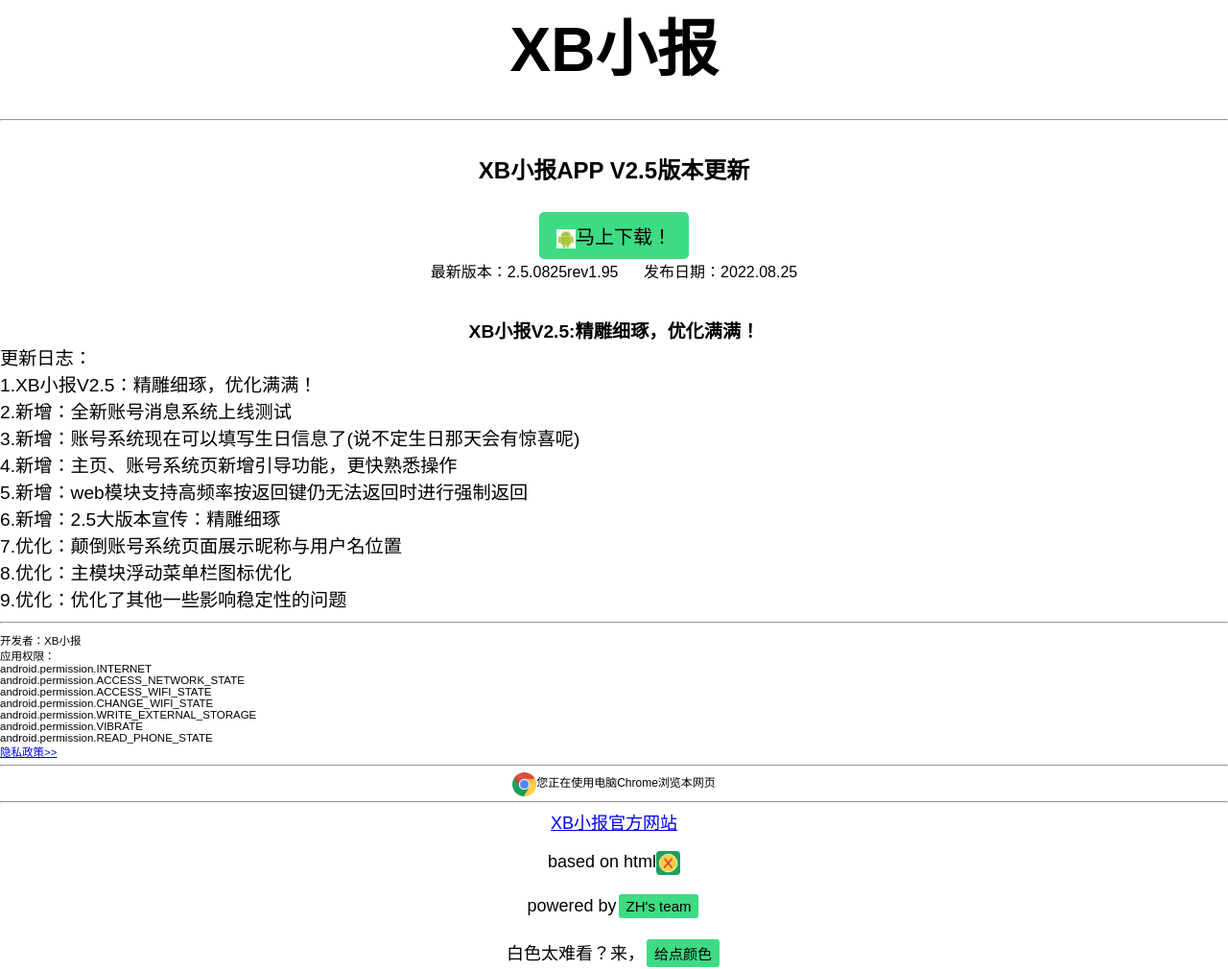
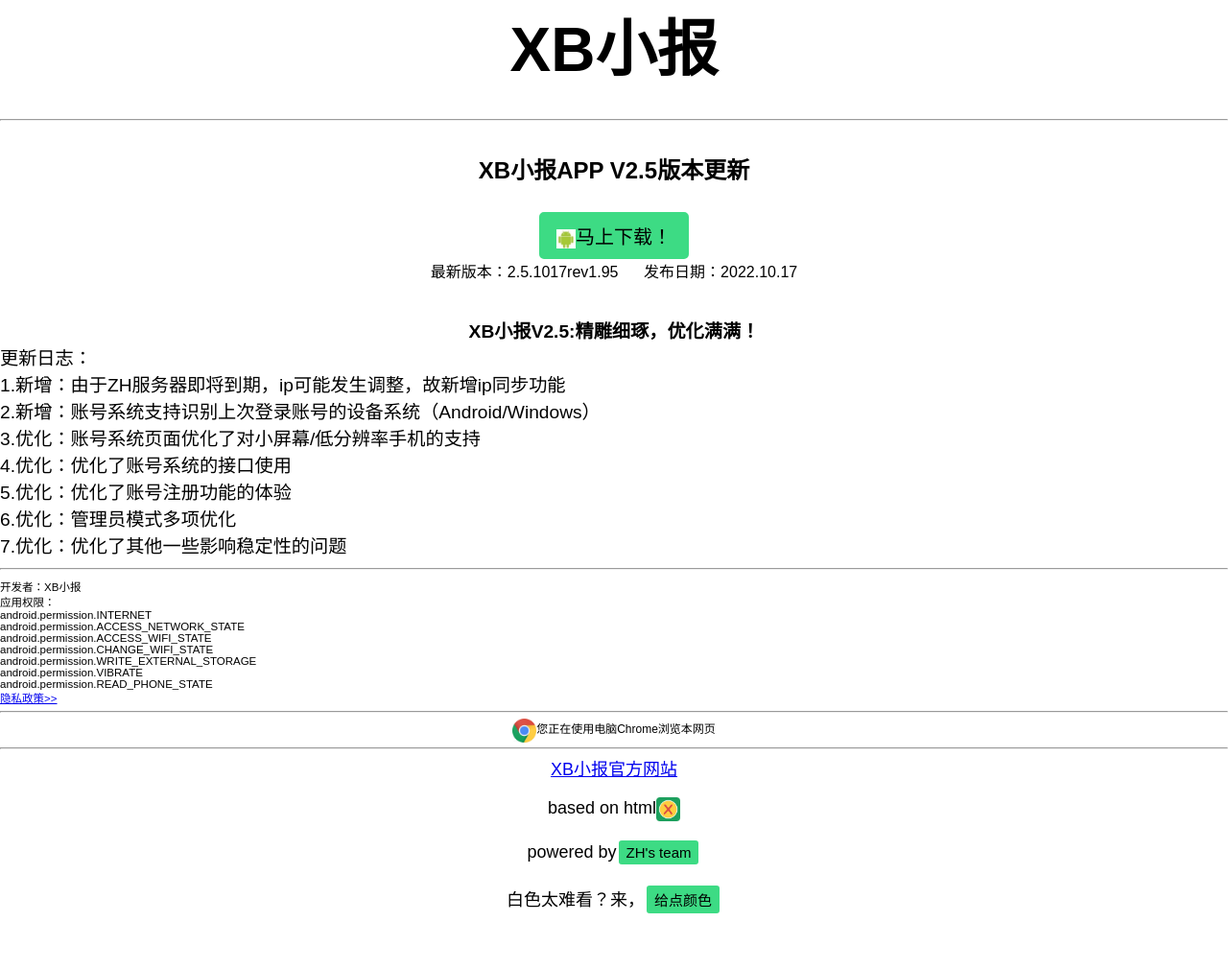
Before and after one commit to zhanghe56/website, a plain HTML site: page index.html in a window 1280 px wide. Shown: the whole page at 96% size. After the commit the page ends 954 px from the top, so only its background shows below. Drawn offline with Linux system fonts and the light colour scheme.

Commit message:
更新至2.5.1017rev1.96版本

```diff
--- a/index.html
+++ b/index.html
@@ -24,20 +24,18 @@
             <a href="https://zhanghe56.gitee.io/android_main/jumptonew.html">
     <button class="button1"><img width="20" height="20" src="android.jpg" style="vertical-align:middle"/>马上下载！</button></a>
     <div style="text-align:center;font-size:1rem;font-weight:100">
-    最新版本：2.5.0825rev1.95&nbsp;&nbsp;&nbsp;&nbsp;&nbsp;&nbsp;发布日期：2022.08.25<br><br><br>
+    最新版本：2.5.1017rev1.95&nbsp;&nbsp;&nbsp;&nbsp;&nbsp;&nbsp;发布日期：2022.10.17<br><br><br>
         <div style="text-align:center;font-size:1.2rem;font-weight:900">
         XB小报V2.5:精雕细琢，优化满满！<br>
 <div style="text-align:left;font-size:1.2rem;font-weight:100">
 更新日志：<br>
-1.XB小报V2.5：精雕细琢，优化满满！<br>
-2.新增：全新账号消息系统上线测试<br>
-3.新增：账号系统现在可以填写生日信息了(说不定生日那天会有惊喜呢)<br>
-4.新增：主页、账号系统页新增引导功能，更快熟悉操作<br>
-5.新增：web模块支持高频率按返回键仍无法返回时进行强制返回<br>
-6.新增：2.5大版本宣传：精雕细琢<br>
-7.优化：颠倒账号系统页面展示昵称与用户名位置<br>
-8.优化：主模块浮动菜单栏图标优化<br>
-9.优化：优化了其他一些影响稳定性的问题<br>
+1.新增：由于ZH服务器即将到期，ip可能发生调整，故新增ip同步功能<br>
+2.新增：账号系统支持识别上次登录账号的设备系统（Android/Windows）<br>
+3.优化：账号系统页面优化了对小屏幕/低分辨率手机的支持<br>
+4.优化：优化了账号系统的接口使用<br>
+5.优化：优化了账号注册功能的体验<br>
+6.优化：管理员模式多项优化<br>
+7.优化：优化了其他一些影响稳定性的问题<br>
 <hr />
 <div style="text-align:left;font-size:0.6em;font-weight:100">
 开发者：XB小报<br>
```
